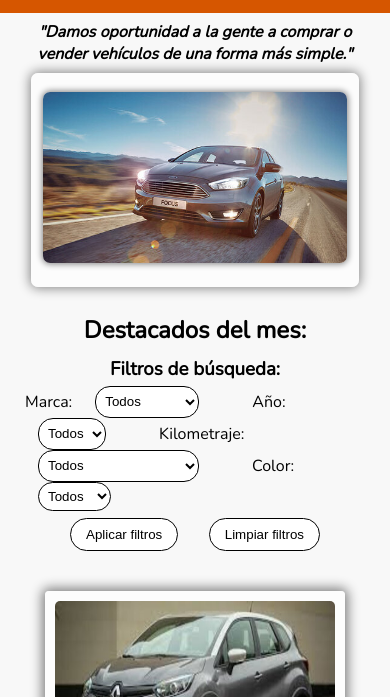
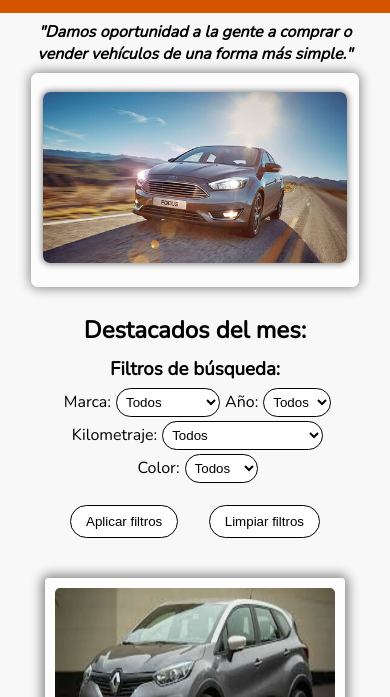
Before and after one commit to PupiNarvaja/Proyecto-Web-Narvaja, a website: page index.html in a window 390 px wide. Shown: the part 147-844 px from the top of the page. Drawn offline with nearby package versions, Linux system fonts and the light colour scheme.

Commit message:
detalles de ultima hora, correccion de margenes lista de filtros.

```diff
--- a/scss/estilos.scss
+++ b/scss/estilos.scss
@@ -199,12 +199,12 @@ body {
                     .main__listaFiltros {
                         display: flex;
                         flex-flow: row wrap;
-                        justify-content: space-evenly;
+                        justify-content: center; //-----------------------------------------------------------------------------------
                         li {
                             margin: 5px;
-                            select {
-                                margin: 10px;
-                            }
+                        }
+                        select {
+                            margin: 0 10px 10px 0;
                         }
                     }
                 }
@@ -218,17 +218,18 @@ body {
     }
 }
 
-@media (max-width: 790px) {
+@media (max-width: 734px) {
     body {
         .main {
             .main__destacados {
                 .main__filtros {
+                    .botonesFiltro {
+                        margin: 20px 0 0 0;
+                    }
                     .main__listaFiltros {
-                        li {
-                            margin: 5px;
-                            select {
-                                margin: 5px;
-                            }
+                        width: 280px;
+                        select {
+                            margin: 2px 0 2px 0;
                         }
                     }
                 }
@@ -260,20 +261,14 @@ body {
                     }
                 }
             }
-            .main__destacados {
-                .main__filtros {
-                    .main__listaFiltros {
-                        display: flex;
-                        justify-content: flex-start;
-                        li {
-                            margin: 5px;
-                            select {
-                                margin: 5px;
-                            }
-                        }
-                    }
-                }
-            }
+            // .main__destacados {
+            //     .main__filtros {
+            //         .main__listaFiltros {
+            //             display: flex;
+            //             justify-content: flex-start;
+            //         }
+            //     }
+            // }
         }
     }
 }
```
Also changed, not shown: css/estilos.css.
